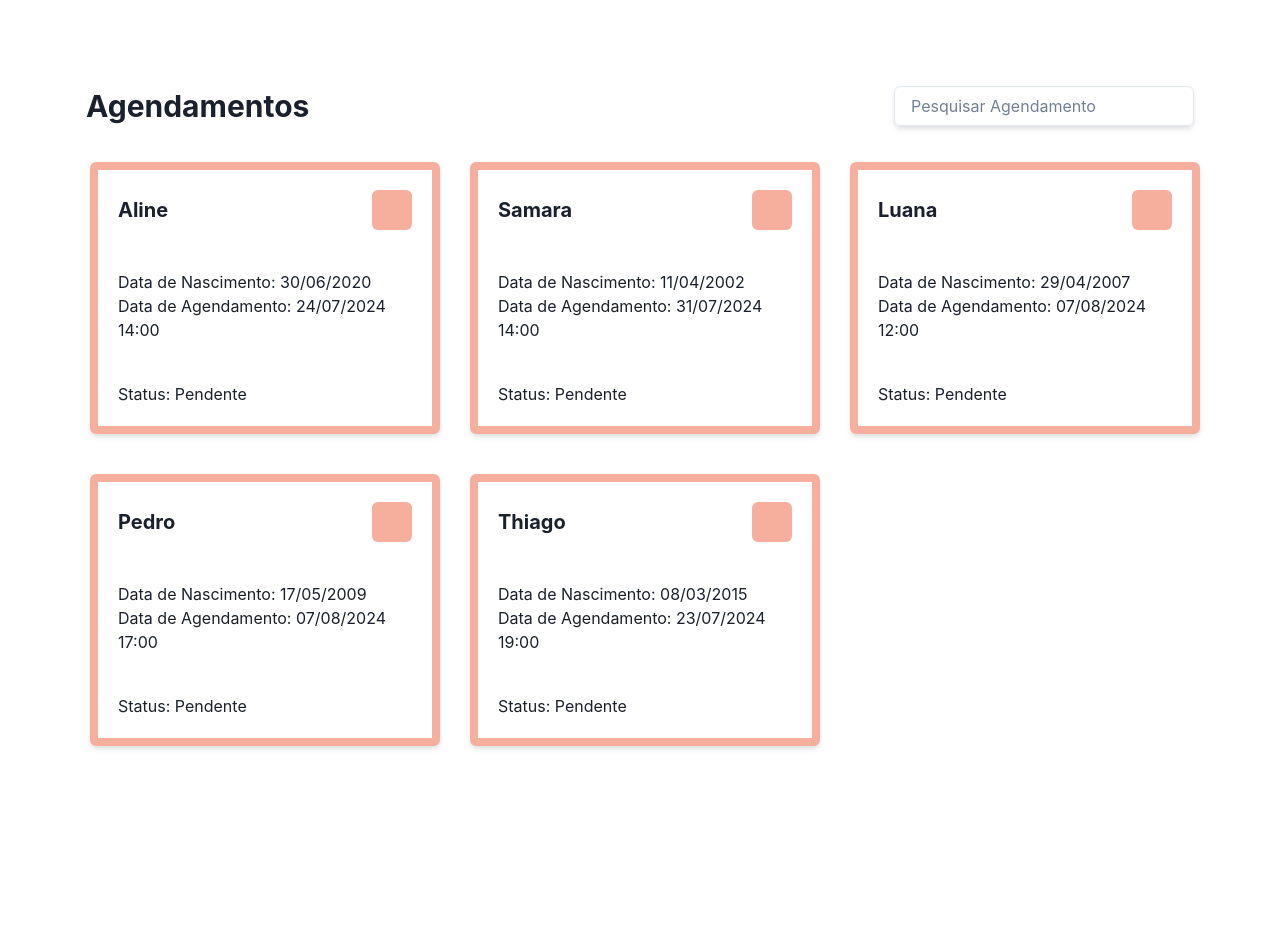
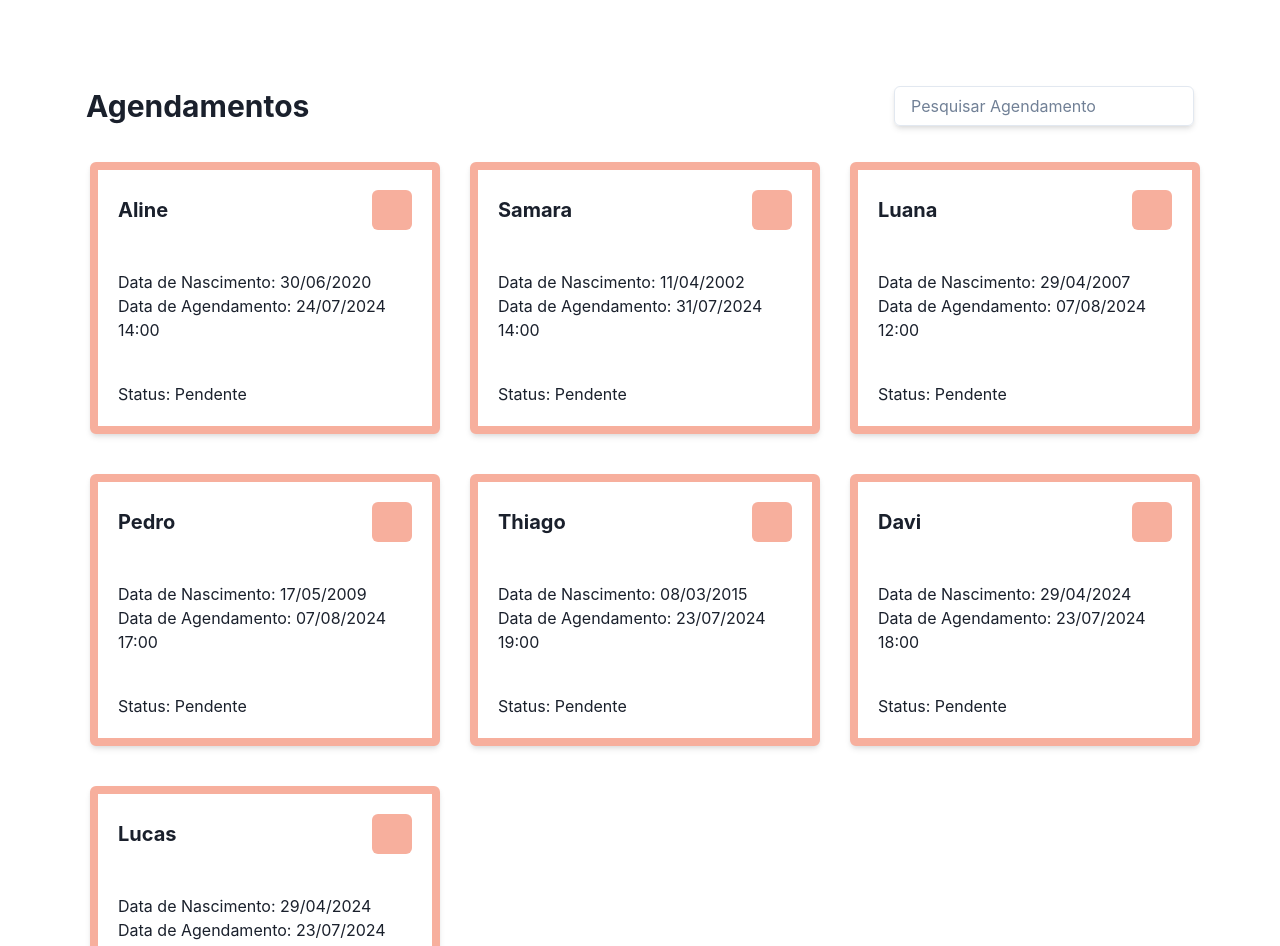
Before and after one commit to SamsSouza22/FrontendPitang2024, a React (Vite) app in the folder frontend/: page /agendamentos in a window 1280 px wide. Shown: the top 946 px of the page. Before the commit the page ends 836 px from the top, so only its background shows below. Built offline with nearby package versions, Linux system fonts and the light colour scheme; data requests are answered from the project's data file.

Commit message:
:sparkles: feat: Unindo o Modal com o formulário de agendamento

```diff
--- a/frontend/mock/db.json
+++ b/frontend/mock/db.json
@@ -34,6 +34,20 @@
       "nascData": "2015-03-08T03:00:00.000Z",
       "agendData": "2024-07-23T19:00:00.000Z",
       "status": "Pendente"
+    },
+    {
+      "id": "b120",
+      "nome": "Davi",
+      "nascData": "2024-04-29T03:00:00.000Z",
+      "agendData": "2024-07-23T18:00:00.000Z",
+      "status": "Pendente"
+    },
+    {
+      "id": "78b9",
+      "nome": "Lucas",
+      "nascData": "2024-04-29T03:00:00.000Z",
+      "agendData": "2024-07-23T18:00:00.000Z",
+      "status": "Pendente"
     }
   ]
 }
--- a/frontend/src/components/FormAgendamento.jsx
+++ b/frontend/src/components/FormAgendamento.jsx
@@ -12,6 +12,7 @@ import {
 } from "@chakra-ui/react";
 
 import CustomDatePicker from "./CustomDatePicker";
+import useModal from "../hooks/useModal";
 
 const formSchema = z.object({
   nome: z.string().min(1, { message: "Informe seu nome" }),
@@ -56,32 +57,33 @@ const FormAgendamento = () => {
     resolver: zodResolver(formSchema),
   });
 
+  const { openModal } = useModal();
+
   const onSubmit = async (data) => {
     // Adiciona o status ao objeto data
     const agendamentoData = {
       ...data,
-      status: "Pendente" // Define o status inicial como "pendente"
+      status: "Pendente", // Define o status inicial como "pendente"
     };
 
     try {
-      const response = await fetch('http://localhost:3000/agendamentos', {
-        method: 'POST',
+      const response = await fetch("http://localhost:3000/agendamentos", {
+        method: "POST",
         headers: {
-          'Content-Type': 'application/json'
+          "Content-Type": "application/json",
         },
-        body: JSON.stringify(agendamentoData)
+        body: JSON.stringify(agendamentoData),
       });
 
       if (response.ok) {
-        console.log('Agendamento salvo com sucesso:', await response.json());
+        openModal('Agendamento salvo com sucesso!');
       } else {
-        console.error('Erro ao salvar o agendamento:', response.statusText);
+        openModal('Erro ao salvar o agendamento: ' + response.statusText);
       }
     } catch (error) {
-      console.error('Erro ao fazer a requisição:', error);
+      openModal('Erro ao fazer a requisição');
     }
   };
-
 
   return (
     <Box as="form" onSubmit={handleSubmit(onSubmit)} width="330px">
--- a/frontend/src/contexts/ModalProvider.jsx
+++ b/frontend/src/contexts/ModalProvider.jsx
@@ -2,6 +2,7 @@ import { useState } from "react";
 import PropTypes from "prop-types";
 
 import ModalContext from "./ModalContext";
+import CustomModal from "../components/CustomModal";
 
 const ModalProvider = ({ children }) => {
   const [isOpen, setIsOpen] = useState(false);
@@ -22,6 +23,7 @@ const ModalProvider = ({ children }) => {
       value={{ isOpen, openModal, closeModal, modalContent }}
     >
       {children}
+      <CustomModal />
     </ModalContext.Provider>
   );
 };
--- a/frontend/src/pages/CadastroAgendamento.jsx
+++ b/frontend/src/pages/CadastroAgendamento.jsx
@@ -1,5 +1,6 @@
 import { Stack, Flex, Heading, Box } from "@chakra-ui/react";
 import FormAgendamento from "../components/FormAgendamento";
+import ModalProvider from "../contexts/ModalProvider";
 
 const CadastroAgendamento = () => {
   return (
@@ -8,8 +9,10 @@ const CadastroAgendamento = () => {
         <Stack align={"center"}>
           <Heading fontSize={"3xl"}>Realizar Agendamento</Heading>
         </Stack>
-        <Box rounded={"lg"} boxShadow={"lg"} p={8} bg = "blue.100">
-          <FormAgendamento />
+        <Box rounded={"lg"} boxShadow={"lg"} p={8} bg="blue.100">
+          <ModalProvider>
+            <FormAgendamento />
+          </ModalProvider>
         </Box>
       </Stack>
     </Flex>
```
